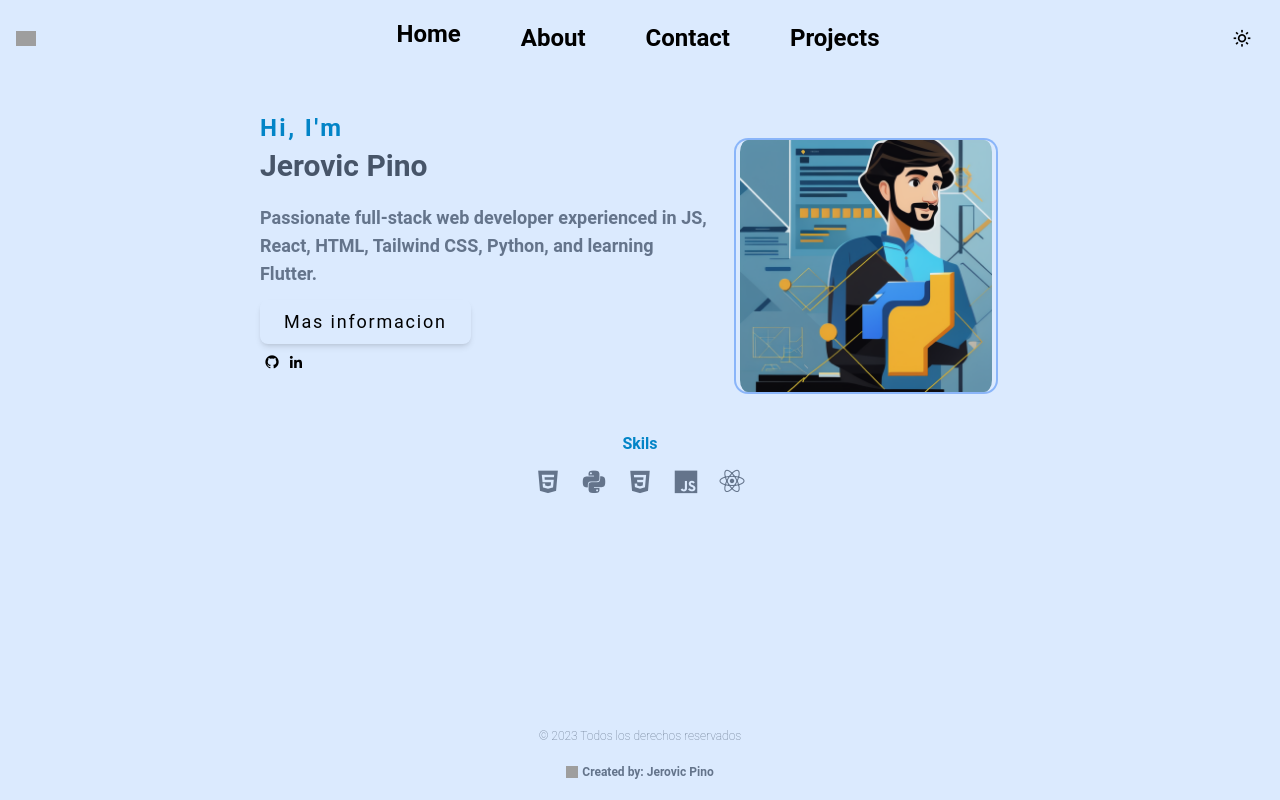
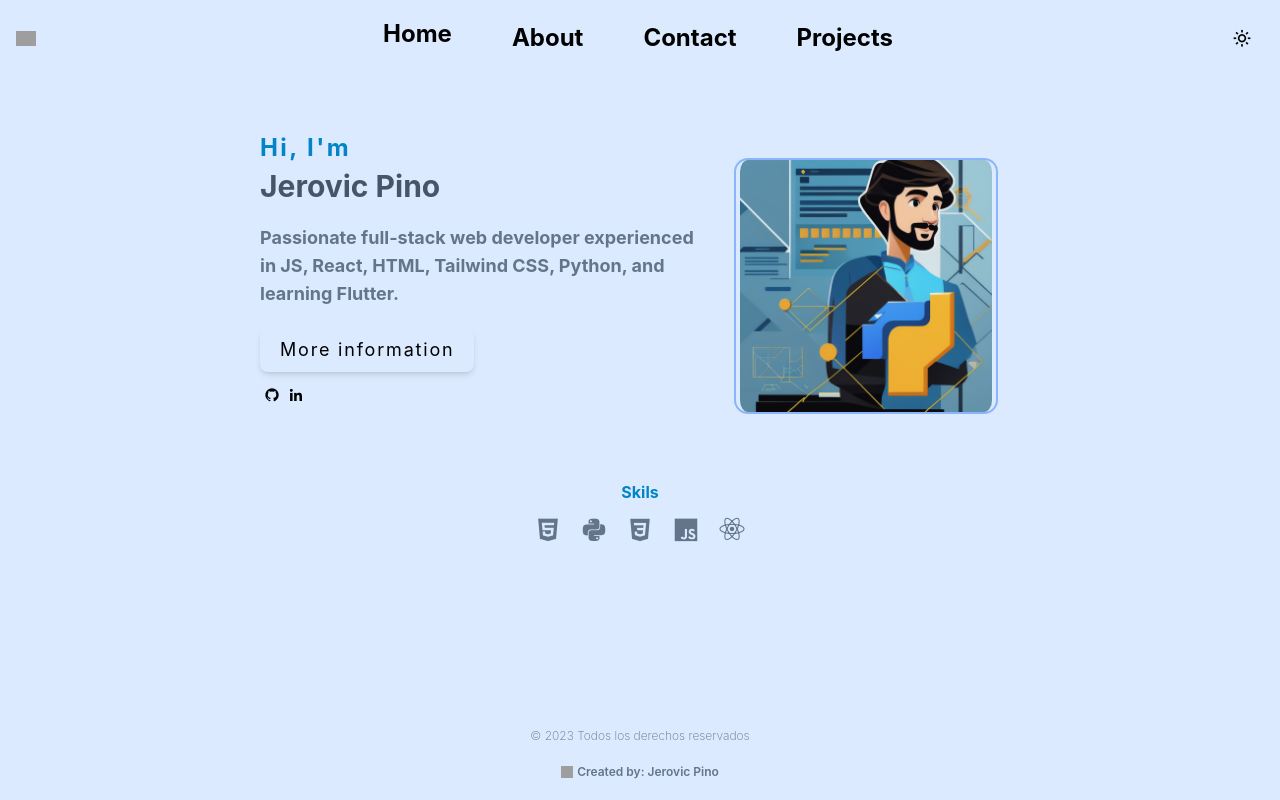
Before and after one commit to EroDJ15/EroDJportafolio, a React (Vite) app: page / in a window 1280 px wide. Built offline with nearby package versions, Linux system fonts and the light colour scheme; grey boxes are pictures that could not be loaded.

Commit message:
estilos finales

```diff
--- a/src/Components/About.jsx
+++ b/src/Components/About.jsx
@@ -3,7 +3,7 @@ import React from 'react';
 function About() {
   return (
     <main className='py-0 sm:py-6'>
-      <section className="ml-4 mr-4 sm:mx-auto min-h-max px-4 py-1 sm:p-1 sm:m-1 max-w-screen-md text-center flex flex-col sm:flex-row">
+      <section className="ml-4 mr-4 sm:mx-auto min-h-max px-4 py-1 sm:p-1 sm:m-6 max-w-screen-md text-center flex flex-col sm:flex-row">
         <div className="flex-grow text-left sm:text-center">
           <div className="p-0 sm:w-full sm:h-600 text-left">
             <h1 className="p-0 text-sky-600 dark:text-sky text-2xl font-bold tracking-widest leading-10">Hi, I'm</h1>
@@ -11,13 +11,13 @@ function About() {
             <p className="text-lg mt-5 font-bold text-slate-500 dark:text-slate-600">
               Passionate full-stack web developer experienced in JS, React, HTML, Tailwind CSS, Python, and learning Flutter.
             </p>
-            <div className="mt-3">
-              <button className="w-auto rounded-lg shadow-md px-6 py-2 w-250px hover:text-sky-600 text-lg dark:bg-slate-700 tracking-widest hover:bg:text-slate-300">
-                Mas informacion
+            <div className="mt-5">
+              <button className="w-auto rounded-lg shadow-md px-5 py-2 w-250px hover:text-sky-600 text-lg dark:bg-slate-700 tracking-widest hover:bg:text-slate-300">
+                More information
               </button>
 
             </div>
-            <div className="flex text-1xl text-left sm:text-center ml-0 mt-2">
+            <div className="flex text-1xl text-left sm:text-center ml-0 mt-3">
               <a href="https://github.com/EroDJ15">
                 <i className="bx bxl-github px-1 hover:text-sky-300"></i>
               </a>
@@ -32,8 +32,7 @@ function About() {
         </div>
       </section >
       <section>
-        <div
-          className='flex flex-col items-center justify-center flex-grow'>
+        <div className='flex flex-col items-center justify-center flex-grow sm:mt-8'>
           <h2 className='text-center font-bold hidden sm:flex text-sky-600'>
             Skils
           </h2>
--- a/src/Components/NavBar.jsx
+++ b/src/Components/NavBar.jsx
@@ -42,7 +42,7 @@ function Navbar({ toggleDarkMode }) {
         <i className={`bx ${menuVisible ? 'bx-x' : 'bx-menu'} text-2xl hover:text-sky-300`}></i>
       </button>
 
-      <ul className={`p-1.5 fixed bottom-20 right-3 hover:bg-slate-300 dark:bg-slate-700 sm:hover:bg-transparent rounded-lg sm:shadow-none sm:static sm:flex gap-10 md:text-2xl text-base text-center sm:font-bold font-semibold sm:dark:bg-primary dark:text-cyan-50 ${menuVisible ? 'block' : 'hidden'}`}>
+      <ul className={`p-1.5 fixed top-[435px] right-3 hover:bg-slate-300 dark:bg-slate-700 sm:hover:bg-transparent rounded-lg sm:shadow-none sm:static sm:flex gap-10 md:text-2xl text-base text-center sm:font-bold font-semibold sm:dark:bg-primary dark:text-cyan-50 ${menuVisible ? 'block' : 'hidden'}`}>
         <li className="py-2.5 sm:py-1 sm:ml-5">
           <a href="/" className="hover:text-sky-300 text flex items-center" onClick={(event) => handleMenuItemClick(event, '/')}>
             <i className="bx bx-home-alt-2 sm:hidden"></i>
--- a/src/index.css
+++ b/src/index.css
@@ -1,5 +1,30 @@
+body {
+  margin: 0;
+  font-family: -apple-system, BlinkMacSystemFont, 'Segoe UI', 'Roboto', 'Oxygen',
+    'Ubuntu', 'Cantarell', 'Fira Sans', 'Droid Sans', 'Helvetica Neue',
+    sans-serif;
+  -webkit-font-smoothing: antialiased;
+  -moz-osx-font-smoothing: grayscale;
+}
+
+code {
+  font-family: source-code-pro, Menlo, Monaco, Consolas, 'Courier New',
+    monospace;
+}
+
+body::-webkit-scrollbar {
+  width: 5px;
+}
+
+body::-webkit-scrollbar-track {
+  box-shadow: inset 0 0 6px rgba(0, 0, 0, 0.3);
+}
+
+body::-webkit-scrollbar-thumb {
+  background-color: darkgrey;
+  outline: 1px solid slategrey;
+}
+
 @tailwind base;
 @tailwind components;
 @tailwind utilities;
-
-/* Path: src\App.css */
```
